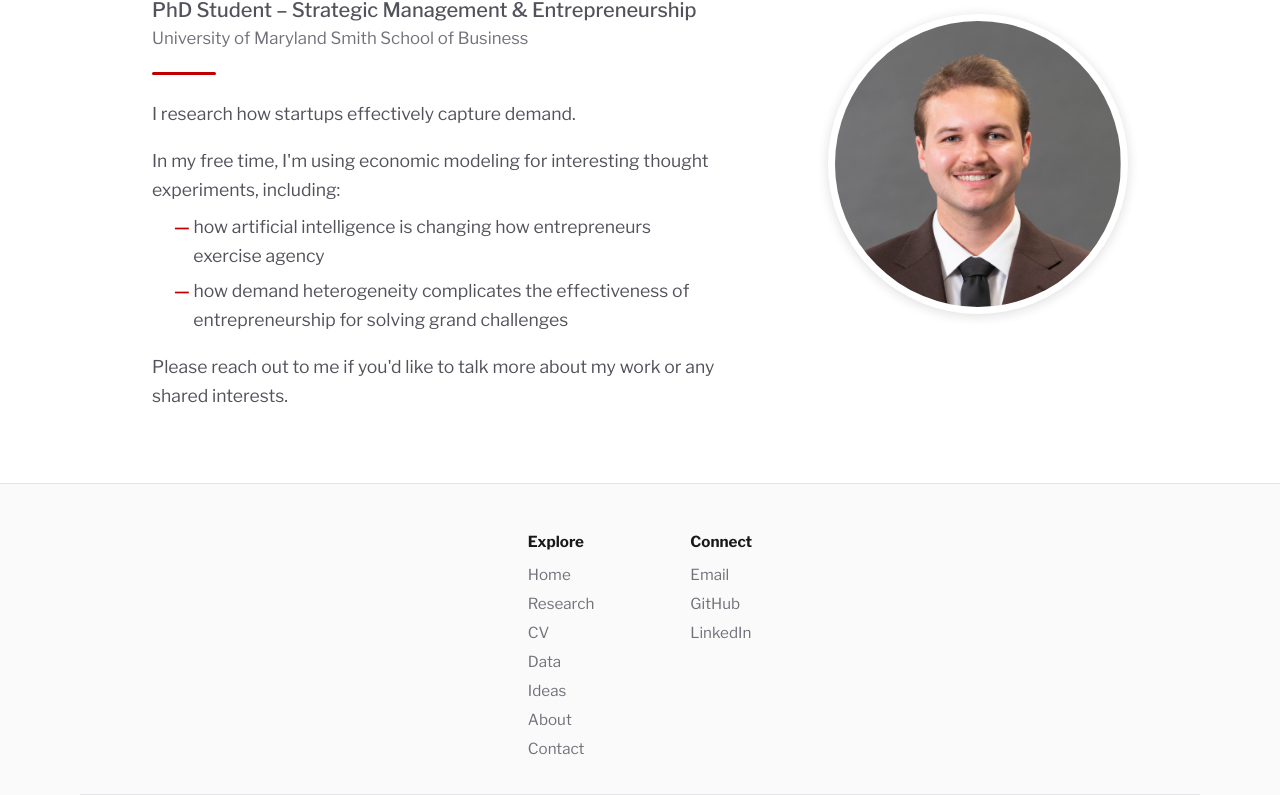
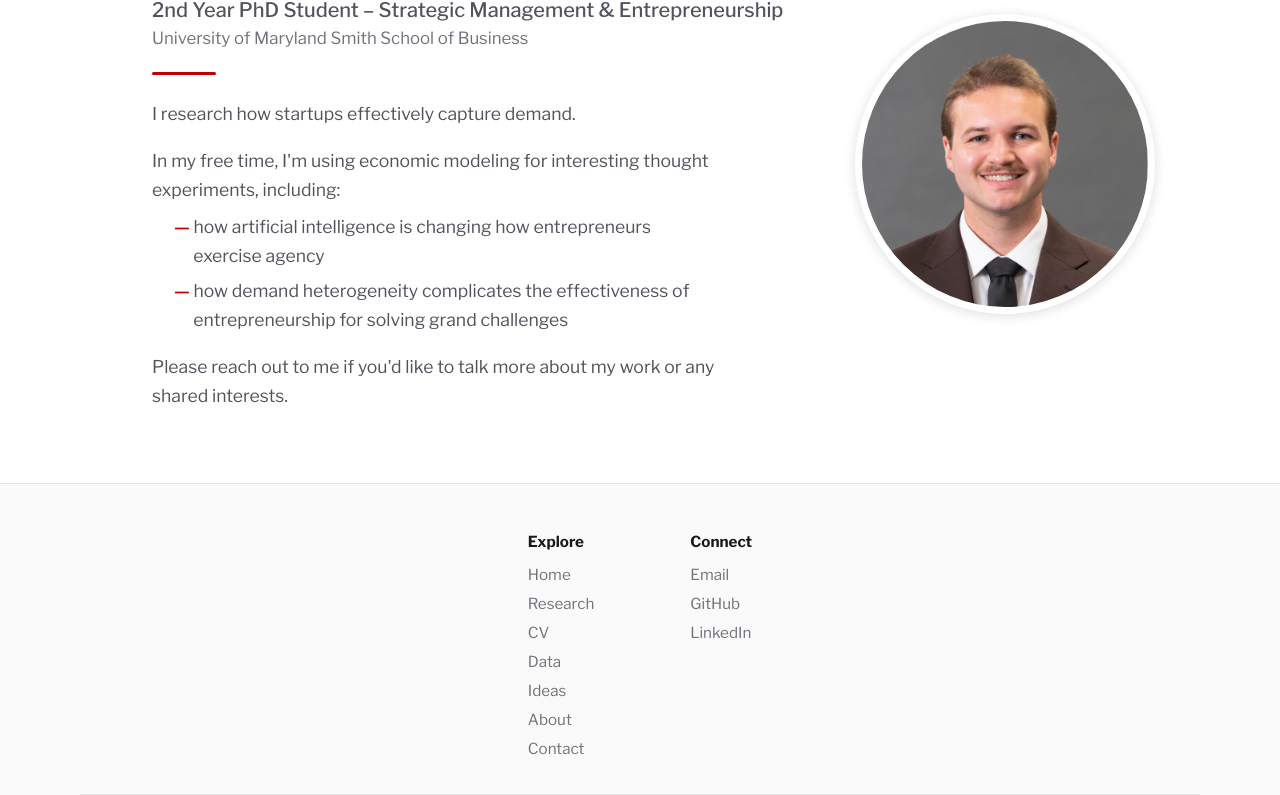
Before and after one commit to rylanmiller25/rylanmiller25.github.io, a plain HTML site: page index.html in a window 1280 px wide. Shown: the part 168-963 px from the top of the page. Drawn offline with nearby package versions, Linux system fonts and the light colour scheme.

Commit message:
Home: add 2nd Year to title

```diff
--- a/index.html
+++ b/index.html
@@ -26,7 +26,7 @@
     <div class="hero-left">
       <h1 class="name">Rylan Miller</h1>
       <div class="title-block">
-        <p class="title">PhD Student &ndash; Strategic Management &amp; Entrepreneurship</p>
+        <p class="title">2nd Year PhD Student &ndash; Strategic Management &amp; Entrepreneurship</p>
         <p class="affiliation">University of Maryland Smith School of Business</p>
         <hr class="divider">
       </div>
```
